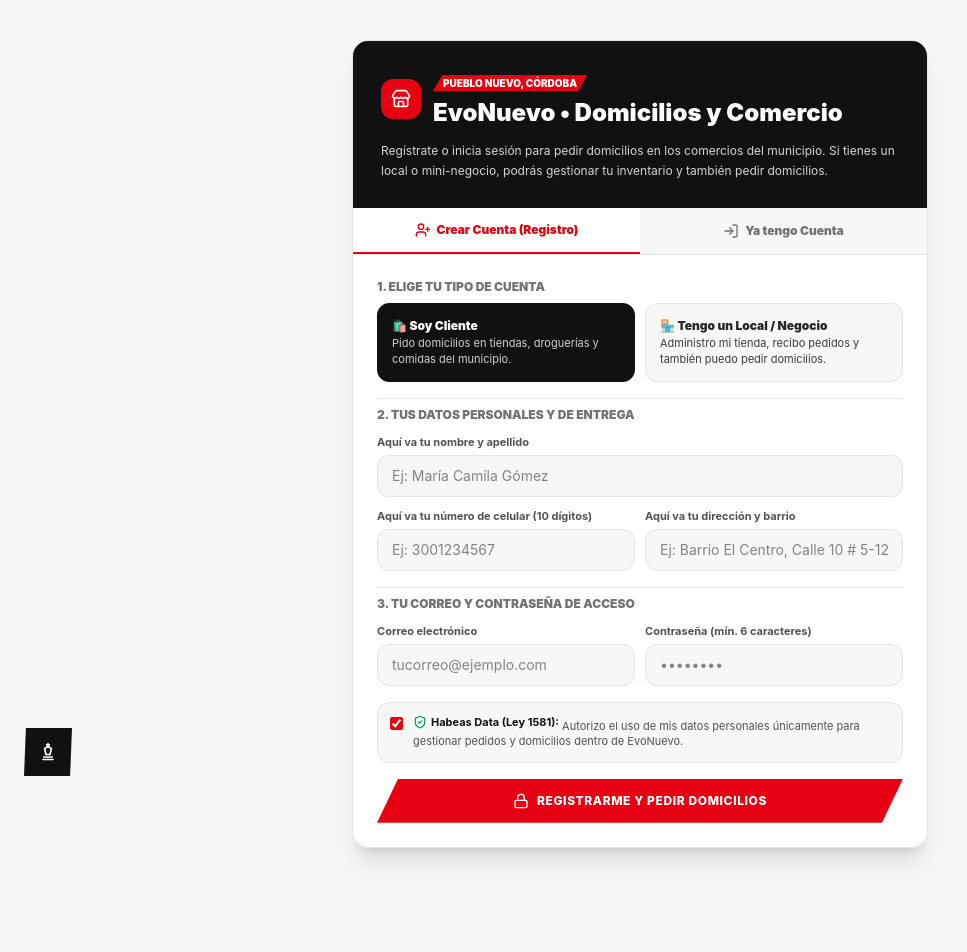
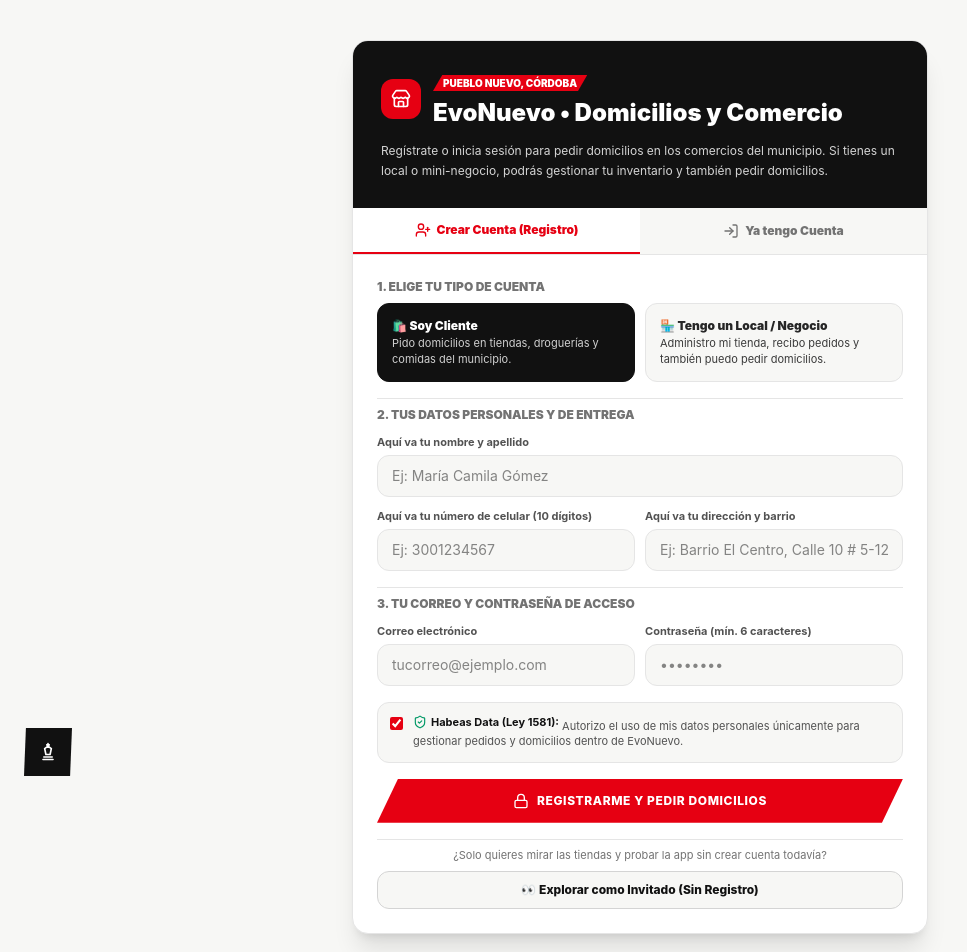
Before and after one commit to JZnoalive/local-commerce-saas, a Next.js app in the folder apps/web/: page / in a window 1280 px wide. Shown: the top 952 px of the page, without its empty margins (0-967 px from the left). Before the commit the page ends 888 px from the top, so only its background shows below. Built offline with nearby package versions, Linux system fonts and the light colour scheme; no server answers; the database is empty.

Commit message:
feat(web): add guest mode button to explore storefronts without registration

```diff
--- a/apps/web/src/components/AuthGate.tsx
+++ b/apps/web/src/components/AuthGate.tsx
@@ -33,6 +33,7 @@ export default function AuthGate({ children }: { children: React.ReactNode }) {
   const [profile, setProfile] = useState<any | null>(null);
   const [hasBusiness, setHasBusiness] = useState(false);
   const [checking, setChecking] = useState(true);
+  const [guestMode, setGuestMode] = useState(false);
 
   const [mode, setMode] = useState<'login' | 'register'>('register');
   const [role, setRole] = useState<'customer' | 'merchant'>('customer');
@@ -88,6 +89,11 @@ export default function AuthGate({ children }: { children: React.ReactNode }) {
   }
 
   useEffect(() => {
+    try {
+      if (window.sessionStorage.getItem("evonuevo_guest") === "1") {
+        setGuestMode(true);
+      }
+    } catch {}
     supabase.auth.getSession().then(({ data }) => {
       syncUserState(data.session?.user ?? null);
     });
@@ -237,8 +243,8 @@ export default function AuthGate({ children }: { children: React.ReactNode }) {
     );
   }
 
-  // SI NO HAY SESIÓN: Pantalla Obligatoria de Registro / Login
-  if (!user) {
+  // SI NO HAY SESIÓN Y NO ES INVITADO: Pantalla de Registro / Login + Botón Invitado
+  if (!user && !guestMode) {
     return (
       <main className="min-h-screen bg-[#F7F7F5] text-[#111111] flex items-center justify-center p-4 py-10">
         <div className="max-w-xl w-full bg-white border border-neutral-200 rounded-2xl shadow-xl overflow-hidden">
@@ -630,9 +636,59 @@ export default function AuthGate({ children }: { children: React.ReactNode }) {
                   : 'Registrar mi Local y Entrar'}
               </span>
             </button>
+
+            <div className="pt-2 border-t border-neutral-200 text-center space-y-2">
+              <p className="text-[11px] text-neutral-500">
+                ¿Solo quieres mirar las tiendas y probar la app sin crear cuenta todavía?
+              </p>
+              <button
+                type="button"
+                onClick={() => {
+                  try {
+                    window.sessionStorage.setItem("evonuevo_guest", "1");
+                  } catch {}
+                  setGuestMode(true);
+                }}
+                className="w-full py-2.5 px-4 rounded-xl border border-neutral-300 bg-[#F7F7F5] hover:bg-[#111111] hover:text-white text-xs font-extrabold transition-colors cursor-pointer"
+              >
+                👀 Explorar como Invitado (Sin Registro)
+              </button>
+            </div>
           </form>
         </div>
       </main>
+    );
+  }
+
+  if (!user && guestMode) {
+    return (
+      <>
+        <div className="bg-[#111111] text-white text-xs border-b border-neutral-800">
+          <div className="max-w-5xl mx-auto px-4 sm:px-6 py-2.5 flex flex-wrap items-center justify-between gap-2">
+            <div className="flex items-center gap-2">
+              <span className="px-2 py-0.5 rounded-md text-[10px] font-black uppercase bg-amber-400 text-[#111111]">
+                Modo Invitado
+              </span>
+              <span className="text-neutral-300">
+                Explorando tiendas y productos de EvoNuevo
+              </span>
+            </div>
+            <button
+              type="button"
+              onClick={() => {
+                try {
+                  window.sessionStorage.removeItem("evonuevo_guest");
+                } catch {}
+                setGuestMode(false);
+              }}
+              className="font-extrabold text-amber-300 hover:text-white underline cursor-pointer"
+            >
+              Crear Cuenta / Iniciar Sesión
+            </button>
+          </div>
+        </div>
+        {children}
+      </>
     );
   }
 
```
